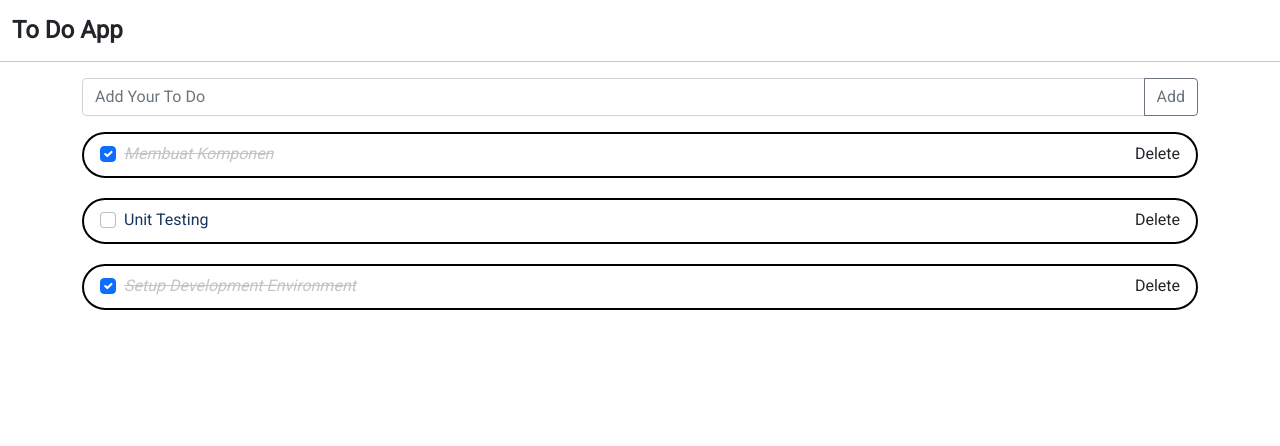
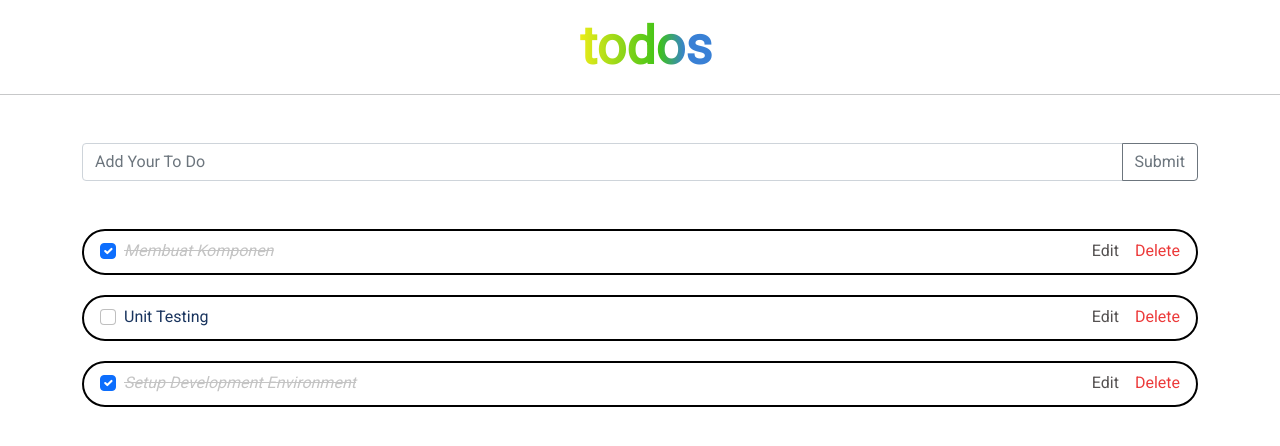
Before and after one commit to alfi2811/Task_FE_Alterra, a React (Create React App) app: page / in a window 1280 px wide. Shown: the top 446 px of the page. Built offline with nearby package versions, Linux system fonts and the light colour scheme.

Commit message:
add task day 13

```diff
--- a/src/pages/Todo/index.js
+++ b/src/pages/Todo/index.js
@@ -41,15 +41,28 @@ class Todo extends Component {
     this.setState({
       addItem: { ...this.state.addItem, [e.target.name]: e.target.value },
     });
+
   };
   handleSubmit = (e) => {
     e.preventDefault();
-    let newData = {
-      ...this.state.addItem,
-      id: Math.floor(Math.random() * 100) + 1,
-    };
+    let { id } = this.state.addItem
+    let find = this.state.data.find((dt) => dt.id === id)
+    if(find) {
+      this.setState(prevState => ({
+        data: prevState.data.map(
+          dt => dt.id === id? this.state.addItem : dt
+        )
+      }))
+    } else {
+      let newData = {
+        ...this.state.addItem,
+        id: Math.floor(Math.random() * 100) + 1,
+      };
+      this.setState({
+        data: [...this.state.data, newData],
+      });
+    }
     this.setState({
-      data: [...this.state.data, newData],
       addItem: {
         id: 0,
         title: "",
@@ -58,12 +71,29 @@ class Todo extends Component {
     });
   };
 
+  handleDelete = (id) => {
+    this.setState({
+      data: this.state.data.filter((data) => data.id !== id),
+    });
+  }
+  handleEdit = (dt) => {
+    this.setState({
+      addItem: {
+        id: dt.id,
+        title: dt.title,
+        completed: dt.completed,
+      },
+    });
+  }
+
   render() {
     return (
       <div className="p-todo">
-        <h4>To Do App</h4>
+        <div className="p-todo__title">
+          <h2 className="text-gradient">todos</h2>
+        </div>
         <hr/>
-        <div className="p-todo__content container">
+        <div className="p-todo__content container mt-5">
           <form onSubmit={this.handleSubmit}>
             <div class="input-group mb-3">
               <input
@@ -75,10 +105,10 @@ class Todo extends Component {
                 value={this.state.addItem.title}
                 onChange={(e) => this.changeValue(e)}
               />
-              <button class="btn btn-outline-secondary" type="submit" id="button-addon2">Add</button>
+              <button class="btn btn-outline-secondary" type="submit" id="button-addon2">Submit</button>
             </div>
           </form>
-          <div className="p-todo__list">
+          <div className="p-todo__list mt-5">
             {
               this.state.data.map((dt) => (
                 <div className="p-todo__list-item">
@@ -88,7 +118,10 @@ class Todo extends Component {
                       {dt.title}
                     </label>
                   </div>
-                  <span>Delete</span>
+                  <div className="p-todo__list-item-action">
+                    <span onClick={() => this.handleEdit(dt)}>Edit</span>
+                    <span onClick={() => this.handleDelete(dt.id)}>Delete</span>
+                  </div>
                 </div>
               ))
             }
--- a/src/pages/Todo/style.scss
+++ b/src/pages/Todo/style.scss
@@ -1,7 +1,20 @@
 .p-todo {
-  h4 {
+  &__title {
+    display: flex;
+    justify-content: center;
+  }
+  h2 {
     margin: 16px 0 0 12px;
-    font-weight: bold;
+    font-weight: 700;
+    text-align: center;
+    font-size: 52px;
+    display: inline-block;
+  }
+  .text-gradient {
+    background: -webkit-linear-gradient(left, rgba(235,236,25,1) 0%, rgba(62,195,24,1) 60%, rgba(57,128,213,1) 80%); /* For Chrome and Safari */
+    color:transparent;
+    -webkit-background-clip: text;
+    background-clip: text;
   }
   hr {
     height: 4px;
@@ -19,6 +32,16 @@
         font-style: italic;
         text-decoration: line-through;
       }
+      &-action {
+        span {
+          color: #555252;
+          cursor: pointer;
+          &:last-child {
+            margin-left: 16px;
+            color: #ec3a3a;
+          }
+        }
+      }
     }
   }
 }
```
